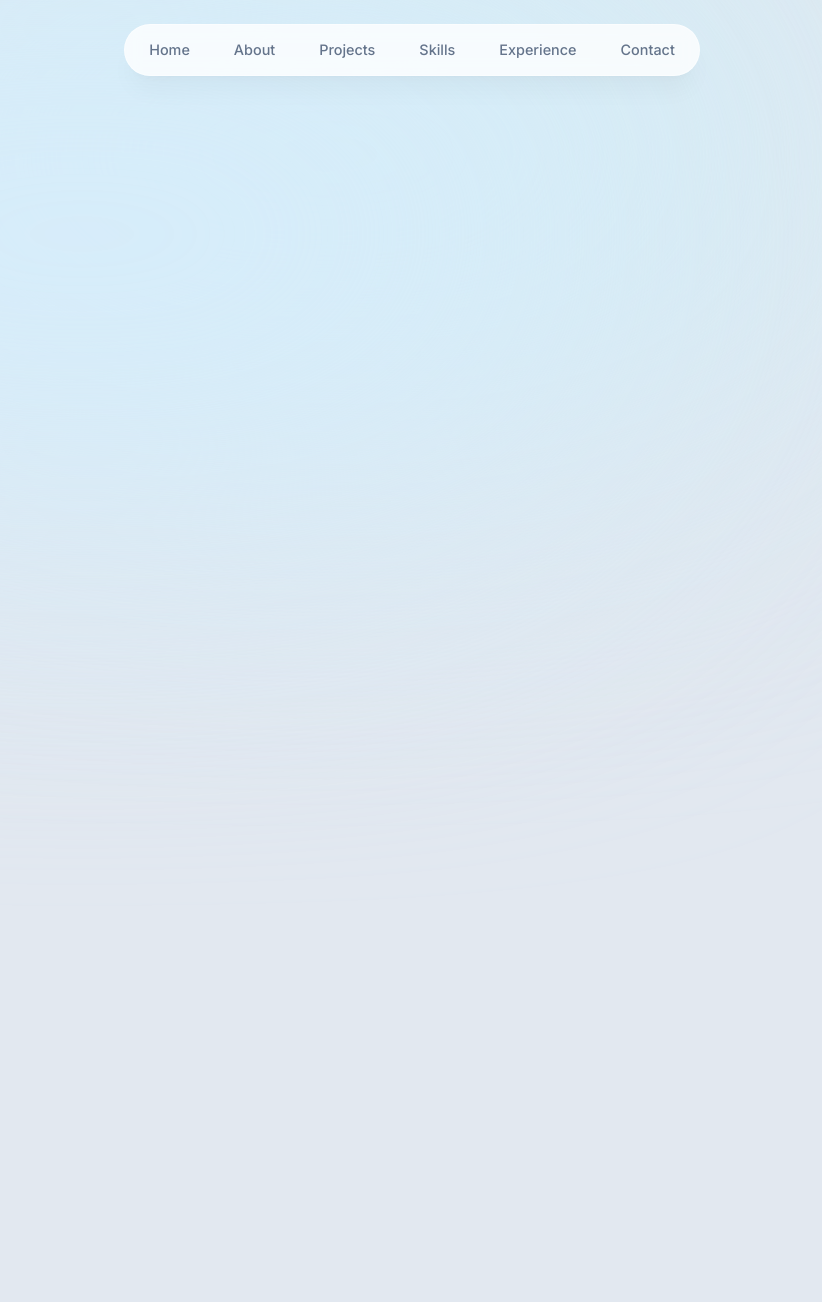
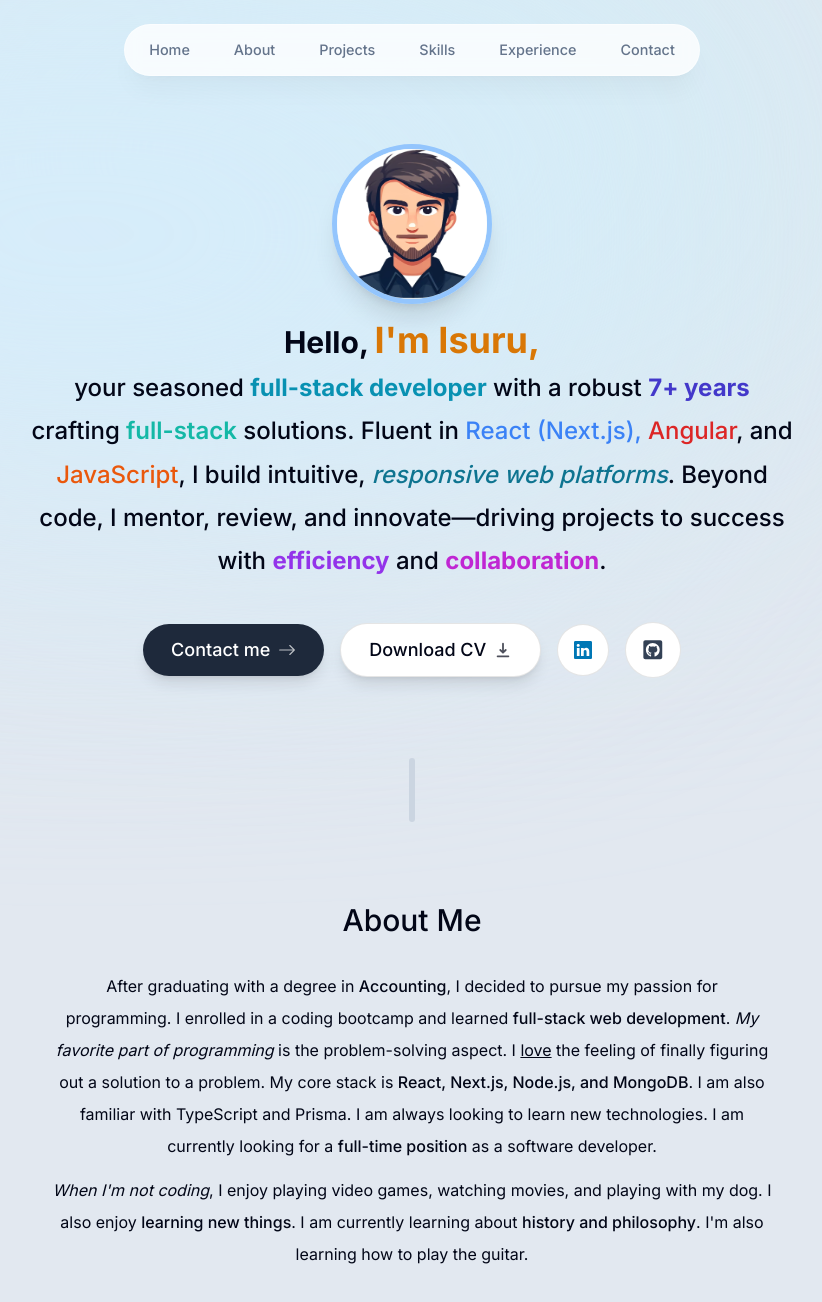
Before and after one commit to isuruch92/isuru-portfolio, a Next.js app: page / in a window 1280 px wide. Shown: the top 1302 px of the page, without its empty margins (228-1050 px from the left). Built offline with nearby package versions, Linux system fonts and the light colour scheme.

Commit message:
About me section

```diff
--- a/app/layout.tsx
+++ b/app/layout.tsx
@@ -17,7 +17,7 @@
   return (
     <html lang="en">
       <body
-        className={`${inter.className} bg-slate-200 text-slate-950 relative h-[5000px]`}
+        className={`${inter.className} bg-slate-200 text-slate-950 relative h-[5000px] pt-28 sm:pt-36`}
       >
         <div className="bg-[#d2edf6] absolute top-[-6rem] right-[11rem] h-[31.25rem] w-[31.25rem] rounded-full blur-[10rem] sm:w-[68.75rem] -z-10"></div>
         <div
--- a/app/page.tsx
+++ b/app/page.tsx
@@ -1,5 +1,13 @@
-import Header from "@/components/header";
+import About from "@/components/about";
+import Intro from "@/components/intro";
+import SectionDivider from "@/components/section-divider";
 
 export default function Home() {
-  return <main className="text-4xl"></main>;
+  return (
+    <main className="flex flex-col items-center px-4">
+      <Intro />
+      <SectionDivider />
+      <About />
+    </main>
+  );
 }
--- /dev/null
+++ b/components/about.tsx
@@ -0,0 +1,45 @@
+"use client";
+
+import React from "react";
+import { motion } from "framer-motion";
+import SectionHeading from "./section-heading";
+// import { useSectionInView } from "@/lib/hooks";
+
+export default function About() {
+  return (
+    <motion.section
+      className="mb-28 max-w-[45rem] text-center leading-8"
+      initial={{ opacity: 0, y: 100 }}
+      animate={{ opacity: 1, y: 0 }}
+      transition={{ delay: 0.175 }}
+    >
+      <SectionHeading>About me</SectionHeading>
+      <p className="mb-3">
+        After graduating with a degree in{" "}
+        <span className="font-medium">Accounting</span>, I decided to pursue my
+        passion for programming. I enrolled in a coding bootcamp and learned{" "}
+        <span className="font-medium">full-stack web development</span>.{" "}
+        <span className="italic">My favorite part of programming</span> is the
+        problem-solving aspect. I <span className="underline">love</span> the
+        feeling of finally figuring out a solution to a problem. My core stack
+        is{" "}
+        <span className="font-medium">
+          React, Next.js, Node.js, and MongoDB
+        </span>
+        . I am also familiar with TypeScript and Prisma. I am always looking to
+        learn new technologies. I am currently looking for a{" "}
+        <span className="font-medium">full-time position</span> as a software
+        developer.
+      </p>
+
+      <p>
+        <span className="italic">When I&apos;m not coding</span>, I enjoy
+        playing video games, watching movies, and playing with my dog. I also
+        enjoy <span className="font-medium">learning new things</span>. I am
+        currently learning about{" "}
+        <span className="font-medium">history and philosophy</span>. I&apos;m
+        also learning how to play the guitar.
+      </p>
+    </motion.section>
+  );
+}
--- /dev/null
+++ b/components/intro.tsx
@@ -0,0 +1,113 @@
+"use client";
+
+import React from "react";
+import Image from "next/image";
+import Link from "next/link";
+
+import { motion } from "framer-motion";
+import { BsArrowRight, BsLinkedin } from "react-icons/bs";
+import { HiDownload } from "react-icons/hi";
+import { FaGithubSquare } from "react-icons/fa";
+
+export default function Intro() {
+  return (
+    <section className="mb-28 max-w-[50rem] text-center sm:mb-0">
+      <div className="flex items-center justify-center">
+        <motion.div
+          className="h-40 w-40 rounded-full relative"
+          initial={{ opacity: 0, scale: 0 }}
+          animate={{ opacity: 1, scale: 1 }}
+          transition={{
+            type: "tween",
+            duration: 0.2,
+          }}
+        >
+          <Image
+            fill={true}
+            src="/avatar.png"
+            alt="Isuru avatar"
+            quality={95}
+            priority={true}
+            className="h-50 w-50 rounded-full relative border-[0.35rem] border-blue-300 shadow-xl"
+          />
+        </motion.div>
+      </div>
+
+      <motion.h1
+        className="mb-10 mt-4 px-4 text-lg font-medium !leading-[1.8] sm:text-2xl"
+        initial={{ opacity: 0, y: 100 }}
+        animate={{ opacity: 1, y: 0 }}
+      >
+        <span className="font-bold">
+          <span className="text-xl sm:text-3xl ">Hello,</span>{" "}
+          <span className="text-2xl sm:text-4xl text-amber-600">
+            I&apos;m Isuru,
+          </span>
+        </span>
+        <br></br>
+        your seasoned{" "}
+        <span className="font-bold text-cyan-600">
+          full-stack developer
+        </span>{" "}
+        with a robust{" "}
+        <span className="font-bold text-indigo-700">7+ years</span> crafting
+        <span className="text-teal-500 font-semibold"> full-stack</span>{" "}
+        solutions. Fluent in{" "}
+        <span className="text-blue-500">
+          React (Next.js), <span className="text-red-600">Angular</span>
+        </span>
+        , and <span className="text-orange-600">JavaScript</span>, I build
+        intuitive,{" "}
+        <span className="italic text-cyan-700">responsive web platforms</span>.
+        Beyond code, I mentor, review, and innovate—driving projects to success
+        with <span className="font-bold text-purple-600">efficiency</span> and{" "}
+        <span className="font-bold text-fuchsia-600">collaboration</span>.
+        {/* Let&apos;s make your digital vision a reality. */}
+      </motion.h1>
+
+      <motion.div
+        className="flex flex-col sm:flex-row items-center justify-center gap-4 px-4 text-lg font-medium"
+        initial={{ opacity: 0, y: 100 }}
+        animate={{ opacity: 1, y: 0 }}
+        transition={{ delay: 0.2 }}
+      >
+        <Link
+          href="#contact"
+          className="group bg-slate-800 text-white px-7 py-3 flex items-center gap-2 rounded-full outline-none
+          focus:scale-110 hover:scale-110 hover:bg-slate-950 active:scale-105 transition shadow-lg"
+        >
+          Contact me
+          <BsArrowRight className="opacity-70 group-hover:opacity-100 group-hover:translate-x-1 transition" />
+        </Link>
+
+        <a
+          className="group bg-white px-7 py-3 flex items-center gap-2 rounded-full outline-none shadow-lg
+          focus:scale-110 hover:scale-110 active:scale-105 transition cursor-pointer border border-black/10"
+          href="/CV.pdf"
+          download={true}
+        >
+          Download CV
+          <HiDownload className="opacity-70 group-hover:opacity-100 group-hover:translate-y-1 transition" />
+        </a>
+
+        <a
+          className="bg-white text-[#0077B5] p-4 flex items-center gap-2 rounded-full
+          focus:scale-[1.15] hover:scale-[1.15] active:scale-105 transition cursor-pointer border border-black/10"
+          href="https://www.linkedin.com/in/isuruc/"
+          target="_blank"
+        >
+          <BsLinkedin />
+        </a>
+
+        <a
+          className="bg-white text-slate-700 text-[1.35rem] p-4 flex items-center gap-2 rounded-full
+          focus:scale-[1.15] hover:scale-[1.15] active:scale-105 transition cursor-pointer border border-black/10"
+          href="https://github.com/isuruch92"
+          target="_blank"
+        >
+          <FaGithubSquare />
+        </a>
+      </motion.div>
+    </section>
+  );
+}
--- /dev/null
+++ b/components/section-divider.tsx
@@ -0,0 +1,15 @@
+"use client";
+
+import React from "react";
+import { motion } from "framer-motion";
+
+export default function SectionDivider() {
+  return (
+    <motion.div
+      className="bg-slate-300 my-20 h-16 w-[0.4rem] rounded-full hidden sm:block"
+      initial={{ opacity: 0, y: 100 }}
+      animate={{ opacity: 1, y: 0 }}
+      transition={{ delay: 0.125 }}
+    ></motion.div>
+  );
+}
--- /dev/null
+++ b/components/section-heading.tsx
@@ -0,0 +1,9 @@
+import React from "react";
+
+type SectionHeadingProps = {
+  children: React.ReactNode;
+};
+
+export default function SectionHeading({ children }: SectionHeadingProps) {
+  return <h2 className="text-3xl font-medium capitalize mb-8">{children}</h2>;
+}
```
Also changed, not shown: public/avatar.png (added), 1 other file (tests, documents, lock files or other folders).
